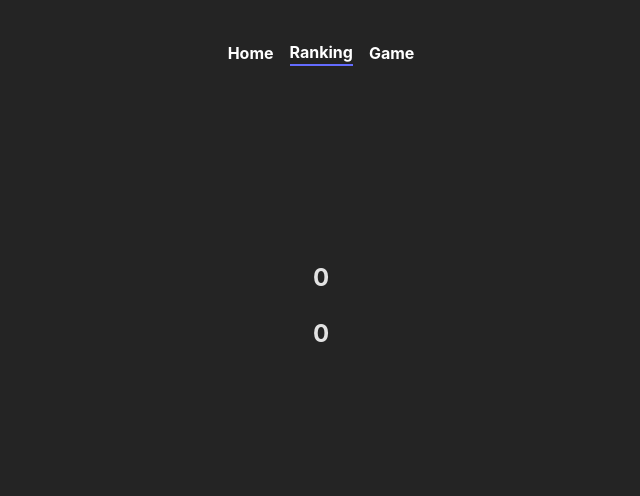
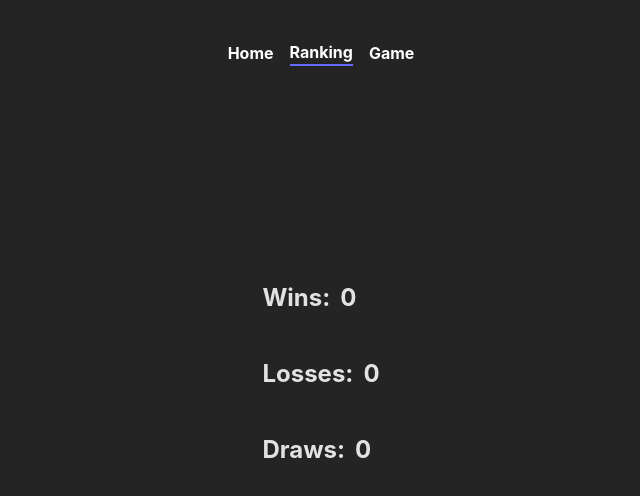
Before and after one commit to Lopez10/tres-en-raya-app, a React (Vite) app: page /ranking in a window 1280 px wide. Shown: the top 496 px of the page, without its empty margins (319-959 px from the left). Built offline with nearby package versions, Linux system fonts and the light colour scheme.

Commit message:
Add result text to ranking

```diff
--- a/src/pages/Ranking.tsx
+++ b/src/pages/Ranking.tsx
@@ -2,6 +2,7 @@ import { useEffect, useState } from "react";
 import { Container } from "../components/container/Container";
 import { Player, emptyPlayer, newPlayer } from "../services/player";
 import { getPlayer } from "../storage";
+import { ResultText } from "../components/text/ResultText";
 
 export function Ranking(): JSX.Element {
     const [player, setPlayer] = useState<Player>(emptyPlayer);
@@ -25,8 +26,9 @@ export function Ranking(): JSX.Element {
         <Container>
             <div>
                 <h1>{player.username}</h1>
-                <h2>{player.wins}</h2>
-                <h2>{player.losses}</h2>
+                <ResultText text="Wins" result={player.wins} />
+                <ResultText text="Losses" result={player.losses} />
+                <ResultText text="Draws" result={player.draws} />
             </div>
         </Container>
     )
```
